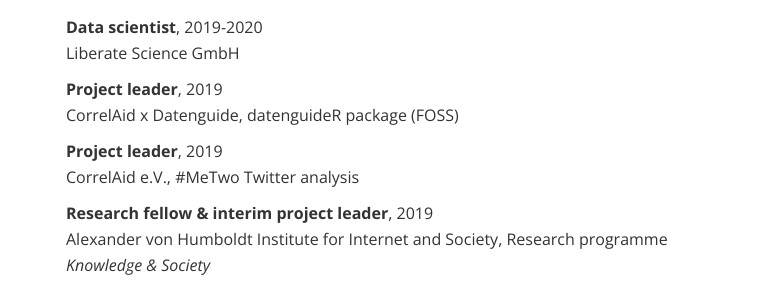
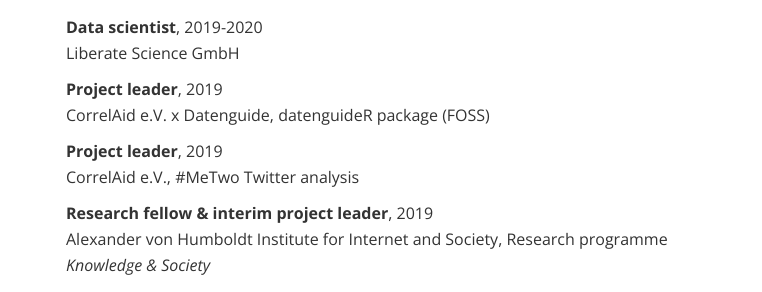
Before and after one commit to lhehnke/lhehnke.github.io, a Jekyll site: the page built from cv/index.html, in a window 1280 px wide. Shown: the part 449-741 px from the top of the page, without its empty margins (250-1012 px from the left). Built offline with Jekyll 4.4.1, drawn with Linux system fonts in a browser that asks for light colours; nearby versions of some CDN libraries.

Commit message:
Add legal status

```diff
--- a/cv/index.html
+++ b/cv/index.html
@@ -36,7 +36,7 @@
 				Liberate Science GmbH </p>
 
     <p><strong> Project leader</strong>, 2019<br>
-				CorrelAid x Datenguide, datenguideR package (FOSS)</p>
+				CorrelAid e.V. x Datenguide, datenguideR package (FOSS)</p>
 
     <p><strong> Project leader</strong>, 2019<br>
 				CorrelAid e.V., #MeTwo Twitter analysis </p>
```
